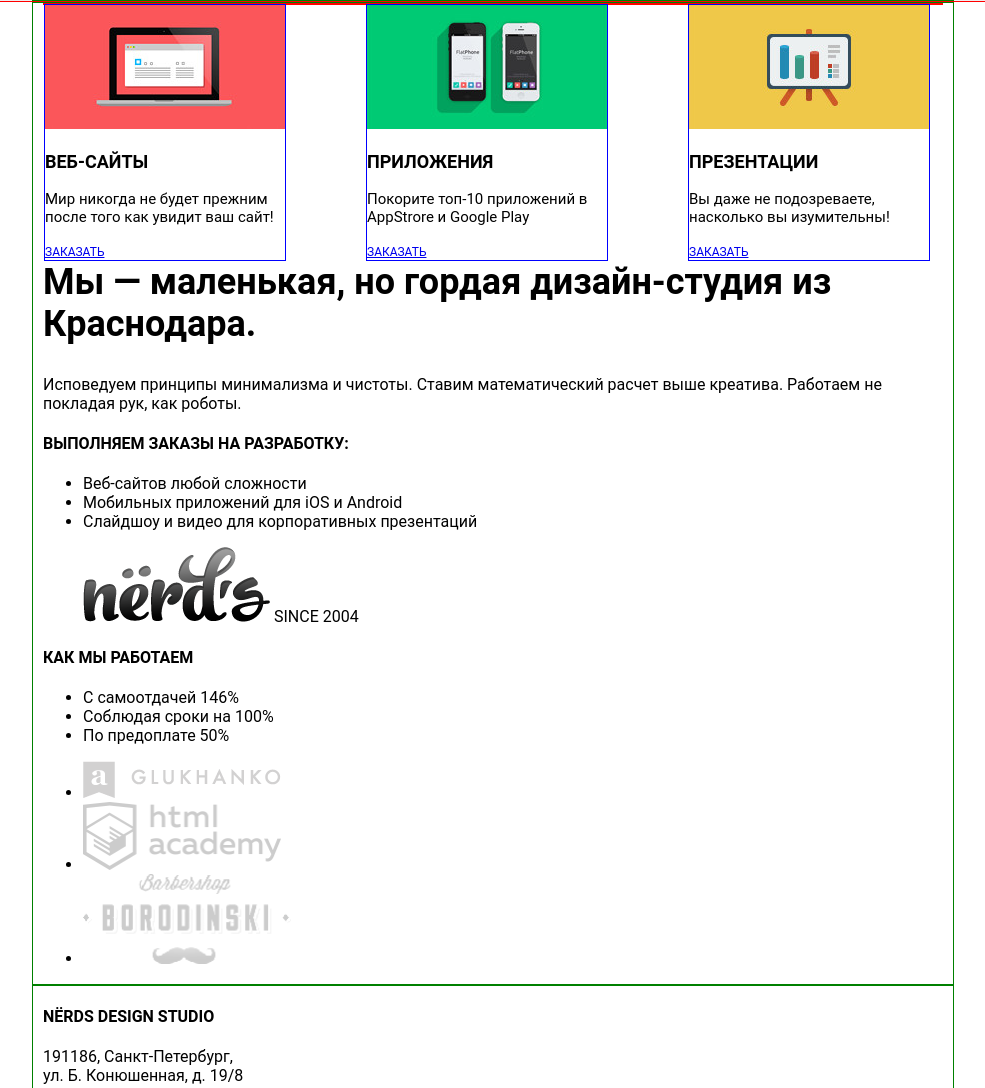
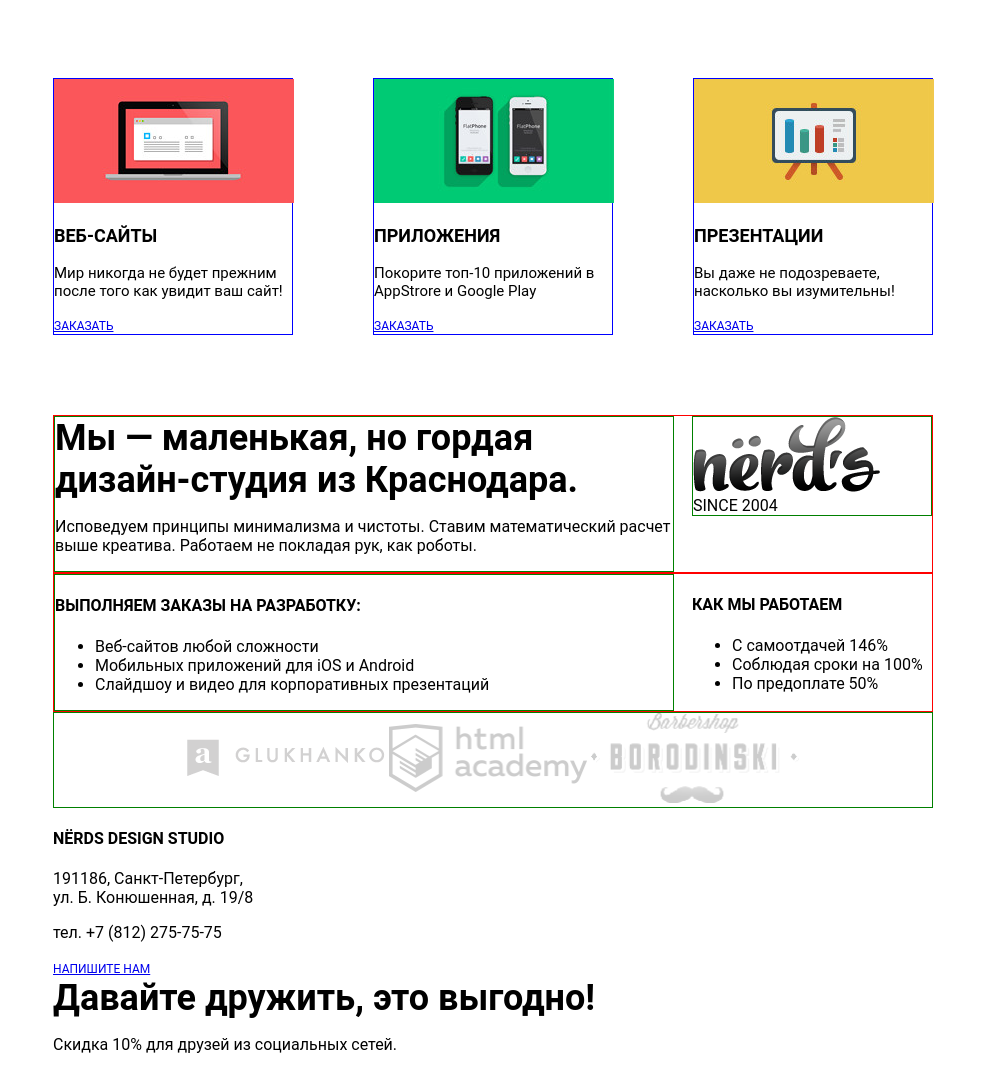
Before and after one commit to IanLeo/41420-nerds, a plain HTML site: page index.html in a window 1280 px wide. Shown: the part 409-1497 px from the top of the page, without its empty margins (147-1132 px from the left). Drawn offline with Linux system fonts and the light colour scheme.

Commit message:
Пилю сетки

```diff
--- a/css/style.css
+++ b/css/style.css
@@ -3,20 +3,23 @@ body {
     font-size: 16px;
 }
 
+* {
+    box-sizing: border-box;
+}
+
 .main-header {
     background-color: #eee;
     border: 1px solid red;
+    margin-bottom: 80px;
 }
 
     .main-logo {
-        display: inline-block;
         float: left;
         min-height: 85px;
         border: 1px solid blue;
     }
 
     .main-navigation {
-        display: inline-block;
         float: right;
         width: 560px;
         min-height: 85px;
@@ -31,8 +34,6 @@ body {
         }
 
             .main-navigation li {
-                display: inline-block;
-                vertical-align: top;
                 float: left;
                 margin: 32px 22px 0 22px;
                 font-size: 14px;
@@ -52,15 +53,16 @@ body {
     width: 900px;
     margin: 0 auto;
     padding: 0 10px;
-    border: 1px solid green;
 }
 
-.promo-gallery {
-    min-height:
+.clearfix::after {
+    content: "";
+    display: table;
+    clear: both;
 }
 
 .products {
-    border: 1px solid red;
+    margin-bottom: 80px;
 }
 
     .products-item {
@@ -78,6 +80,41 @@ body {
         font-size: 15px;
     }
 
+.index-content-1 {
+    border: 1px solid red;
+}
+
+.left-description {
+    width: 620px;
+    float: left;
+    border: 1px solid green;
+}
+
+    .logo {
+        width: 240px;
+        float: right;
+        border: 1px solid green;
+    }
+
+        .logo i {
+            display: block;
+        }
+
+.index-content-2 {
+    border: 1px solid red;
+}
+
+.content-list-left {
+    width: 620px;
+    float: left;
+    border: 1px solid green;
+}
+
+.content-list-right {
+    width: 240px;
+    float: right;
+}
+
 .medium-title {
     font-size: 18px;
     text-transform: uppercase;
@@ -88,8 +125,24 @@ body {
     text-transform: uppercase;
 }
 
-.index-content {
-    clear: both;
+.partners {
+    border: 1px solid green;
+}
+
+
+.index-content-right {
+    float: right;
+    width: 240px;
+    border: 1px solid red;
+}
+
+.partners {
+    text-align: center;
+}
+
+.partners-item {
+    display: inline-block;
+    vertical-align: middle;
 }
 
 .btn-price {
--- a/index.html
+++ b/index.html
@@ -39,7 +39,7 @@
         </header>
         <main class="main-content">
             <div class="container">
-                <div class="products">
+                <div class="products clearfix">
                     <article class="products-item">
                         <div class="products-img">
                             <img src="img/products1.jpg" width="240" height="124" alt="">
@@ -65,22 +65,26 @@
                         <a class="btn" href="#">Заказать</a>
                     </article>
                 </div>
-                <div class="index-content">
-                    <div class="index-content-left">
+                <div class="index-content-1 clearfix">
+                    <div class="left-description">
                         <h2 class="big-title">Мы — маленькая, но гордая дизайн-студия из Краснодара.</h2>
                         <p>Исповедуем принципы минимализма и чистоты. Ставим математический расчет выше креатива. Работаем не покладая рук, как роботы.</p>
+                    </div>
+                    <div class="logo">
+                        <img src="img/nerds-logo-bigger.png" width="187" height="75">
+                        <i>Since 2004</i>
+                    </div>
+                </div>
+                <div class="index-content-2 clearfix">
+                    <div class="content-list-left">
                         <h4 class="small-title">Выполняем заказы на разработку:</h4>
-                        <ul class="index-content-list">
+                        <ul>
                             <li>Веб-сайтов любой сложности</li>
                             <li>Мобильных приложений для iOS и Android</li>
                             <li>Слайдшоу и видео для корпоративных презентаций</li>
                         </ul>
                     </div>
-                    <div class="index-content-right">
-                        <figure class="logo">
-                            <img src="img/nerds-logo-bigger.png" width="187" height="75">
-                            <i>Since 2004</i>
-                        </figure>
+                    <div class="content-list-right">
                         <h4 class="small-title">Как мы работаем</h4>
                         <ul class="index-content-list">
                             <li>С самоотдачей 146%</li>
@@ -90,23 +94,21 @@
                         </div>
                 </div>
                 <div class="partners">
-                    <ul class="partners-list">
-                        <li>
-                            <a class="partners-list-item" href="#">
+                    <div class="partners-item">
+                        <a href="#">
                             <img src="img/partners1.png" width="198" height="37" alt="Glukhanko">
                         </a>
-                        </li>
-                        <li>
-                            <a class="partners-list-item" href="#">
+                    </div>
+                    <div class="partners-item">
+                        <a href="#">
                             <img src="img/partners2.png" width="198" height="68" alt="Html Academy">
                         </a>
-                        </li>
-                        <li>
-                            <a class="partners-list-item" href="#">
+                    </div>
+                    <div class="partners-item">
+                        <a href="#">
                             <img src="img/partners3.png" width="208" height="90" alt="Borodinski">
                         </a>
-                        </li>
-                    </ul>
+                    </div>
                 </div>
             </div>
         </main>
```
Also changed, not shown: css/normalize.css. Lines whose indentation alone changed are shown as unchanged.
